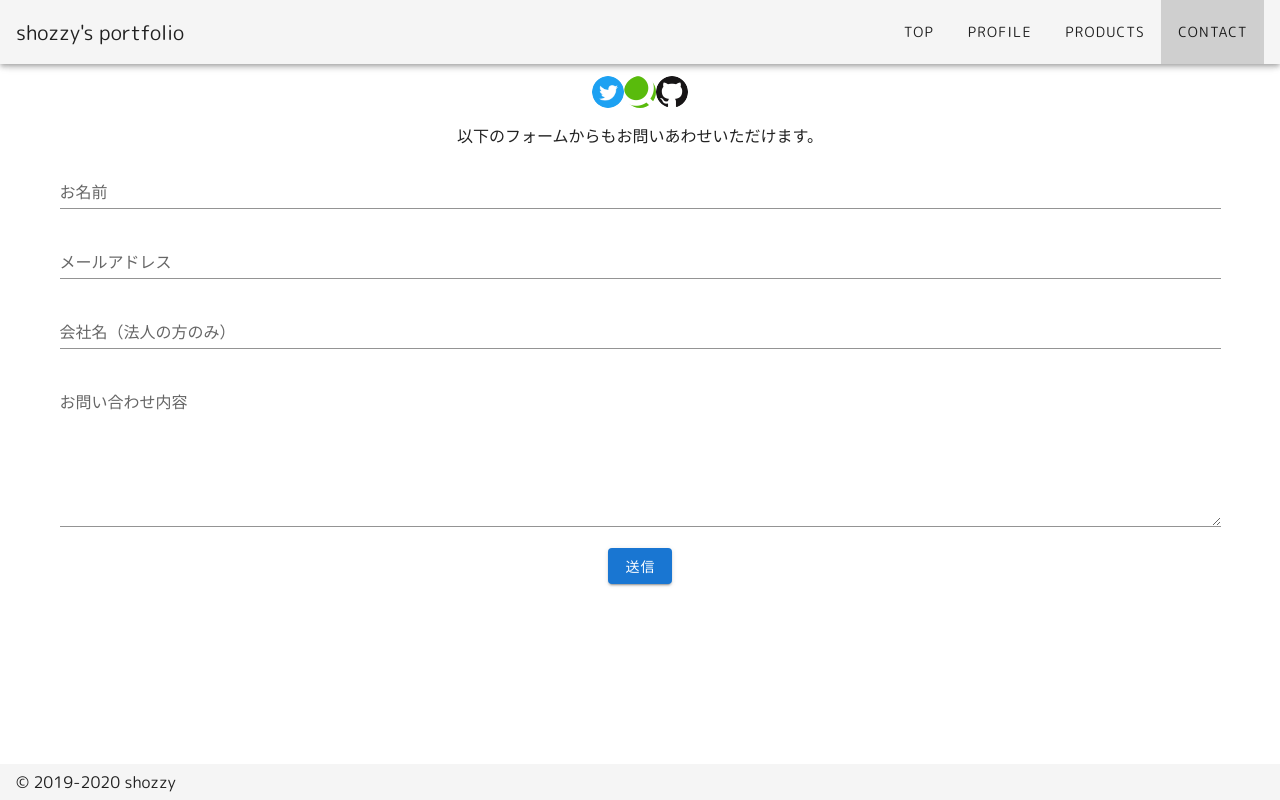
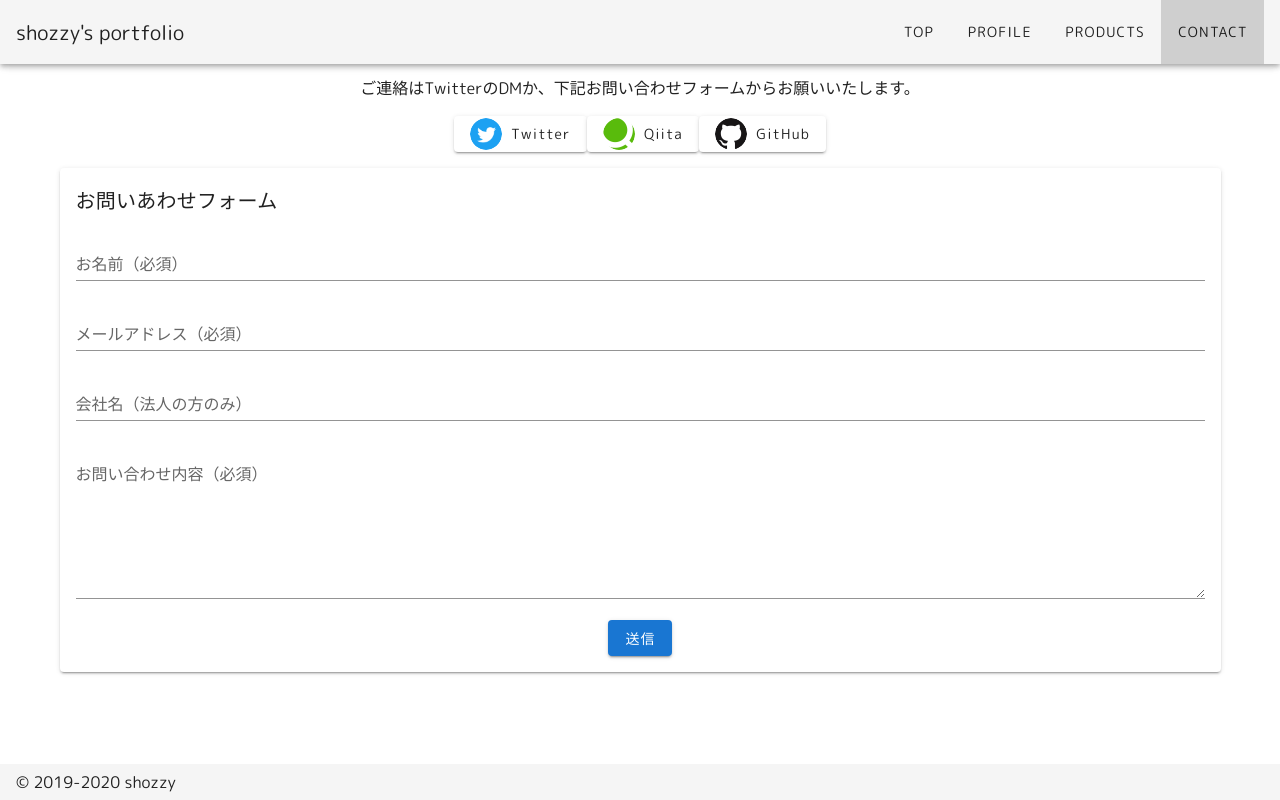
Before and after one commit to shozzy/portfolio-vue, a Nuxt app: page /contact in a window 1280 px wide. Built offline with nearby package versions, Linux system fonts and the light colour scheme.

Commit message:
contactページを更新

```diff
--- a/pages/contact.vue
+++ b/pages/contact.vue
@@ -11,38 +11,45 @@
     >
     <!-- 単なるカードじゃなくて、各サービスのアイコンを配置しよう -->
     <!-- 広い画面では横ならび、狭い画面では縦並びになるように調整 -->
+      <p>ご連絡はTwitterのDMか、下記お問い合わせフォームからお願いいたします。</p>
       <p>
-        <v-avatar size="32">
-          <a href="https://twitter.com/shozzy" target="_blank" rel="noopener">
+        <v-btn href="https://twitter.com/shozzy" target="_blank" rel="noopener" color="white">
+          <v-avatar size="32" class="mr-2">
               <img src="/Twitter_Social_Icon_Circle_Color.png" class='icon' width='32px' alt="Twitter">
-          </a>
           </v-avatar>
-        <v-avatar size="32">
-          <a href="https://qiita.com/shozzy" target="_blank" rel="noopener">
+          Twitter
+        </v-btn>
+        <v-btn href="https://qiita.com/shozzy" target="_blank" rel="noopener" color="white">
+          <v-avatar size="32" class="mr-2">
               <img src="/qiita-favicon.png" class='icon' width='32px' alt="Qiita">
-          </a>
           </v-avatar>
-        <v-avatar size="32">
-          <a href="https://github.com/shozzy" target="_blank" rel="noopener">
+          Qiita
+        </v-btn>
+        <v-btn href="https://github.com/shozzy" target="_blank" rel="noopener" color="white">
+          <v-avatar size="32" class="mr-2">
               <img src="/GitHub-Mark-64px.png" class='icon' width='32px' alt="GitHub">
-          </a>
           </v-avatar>
+          GitHub
+        </v-btn>
       </p>
-      <p>以下のフォームからもお問いあわせいただけます。</p>
-      <p>
+      <v-card>
+        <v-card-title>お問いあわせフォーム</v-card-title>
+        <v-card-text>
           <v-form
             ref="form"
             width="80%"
           >
             <v-text-field
               v-model="name"
-          label="お名前"
+              label="お名前（必須）"
               required
+              :rules="[varidations.required]"
             />
             <v-text-field
               v-model="email"
-          label="メールアドレス"
+              label="メールアドレス（必須）"
               required
+              :rules="[emailRules.required, emailRules.regex]"
             />
             <v-text-field
               v-model="company"
@@ -50,17 +57,19 @@
             />
             <v-textarea
               v-model="message"
-          label="お問い合わせ内容"
+              label="お問い合わせ内容（必須）"
               required
+              :rules="[varidations.required]"
             />
             <v-text-field
               v-model="botfield"
               label="人間は入力しないでください"
               v-show="false"
             />
-        <v-btn color="primary" @click="submit">送信</v-btn>
+            <v-btn color="primary" @click="submit" :disabled="sendDisabled">{{sendLabel}}</v-btn>
           </v-form>
-      </p>
+        </v-card-text>
+      </v-card>
     </v-col>
   </v-row>
 </template>
@@ -74,6 +83,15 @@ export default {
       company: "",
       message: "",
       botfield: "",
+      sendLabel: "送信",
+      sendDisabled: false,
+      emailRules: {
+        required: v => !!v || 'メールアドレスを入力してください',
+        regex: v => /.+@.+\..+/.test(v) || '有効なメールアドレスを入力してください',
+      },
+      varidations: {
+        required: v => !!v || '入力必須です',
+      },
     }
   },
   mounted() {
@@ -84,6 +102,9 @@ export default {
   },
   methods: {
     async submit() {
+      this.sendLabel = "送信中です..."
+      this.sendDisabled = true
+      if(this.$refs.form.validate()){
         const params = new FormData()
         //以下、ダミーフォームの各フォーム要素のnameと合わせる
         params.append('form-name', 'contact')
@@ -95,13 +116,22 @@ export default {
         const response = await this.$axios.post(window.location.origin, params)
           .catch(err => {
             console.log('error.response='+err.response)
+            this.sendLabel = "送信"
+            this.sendDisabled = false
           })
-      console.log('response='+response)
-      console.log('response.data='+response.data)
+        //console.log('response='+response)
+        //console.log('response.data='+response.data)
         console.log('response.status='+response.status)
         console.log('response.statusText='+response.statusText)
-      console.log('response.headers='+response.headers)
-      console.log('response.config='+response.config)
+        //console.log('response.headers='+response.headers)
+        //console.log('response.config='+response.config)
+        if (response.status == "200"){
+          this.sendLabel = "送信が完了しました"
+        }
+      }else{
+        this.sendLabel = "送信"
+        this.sendDisabled = false
+      }
     },
   },
 }
@@ -116,4 +146,7 @@ img.icon {
   width: 32px;
   height: 32px;
 }
+.v-btn {
+  text-transform: none;
+}
 </style>
```
Lines whose indentation alone changed are shown as unchanged.
